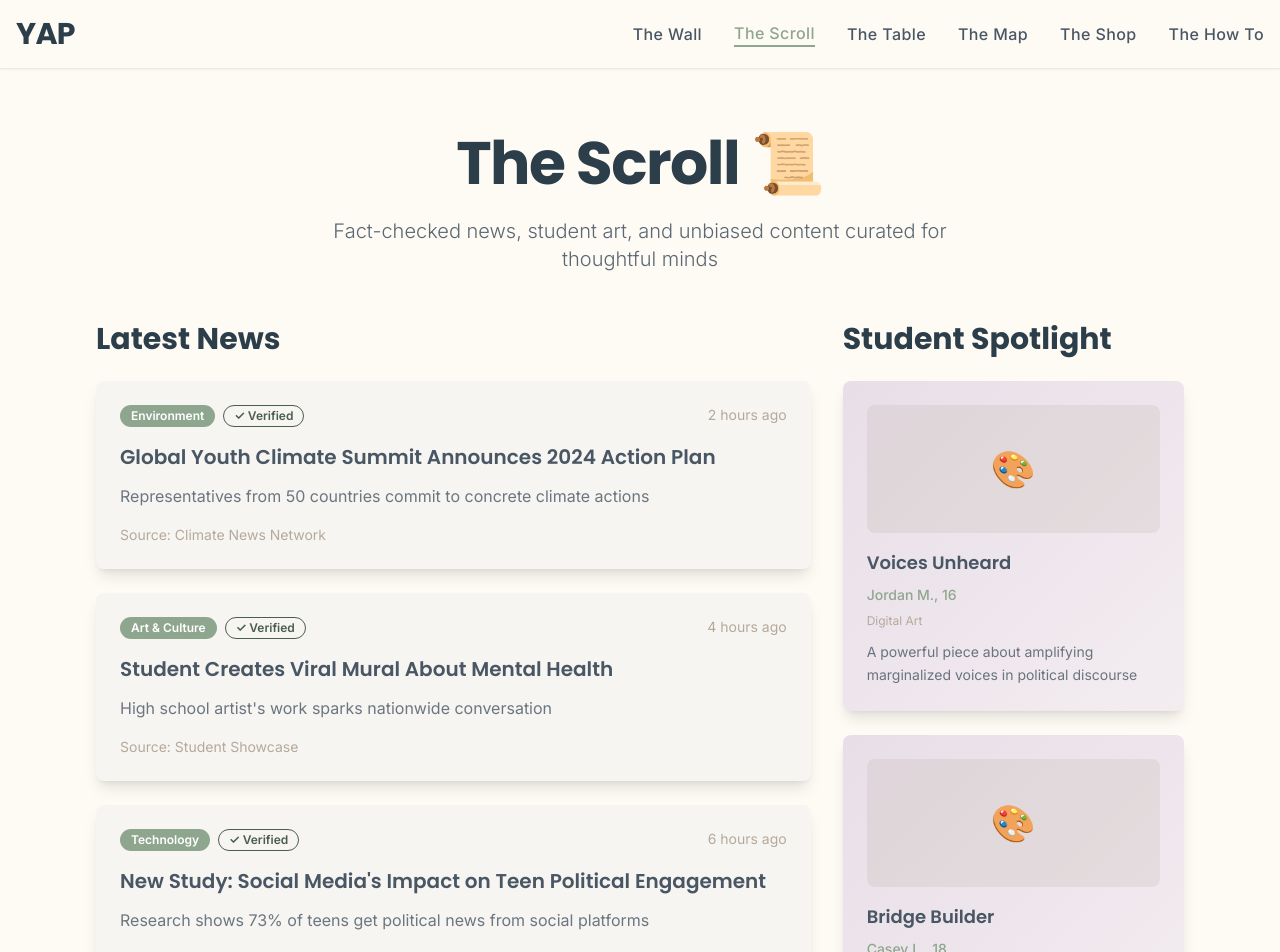
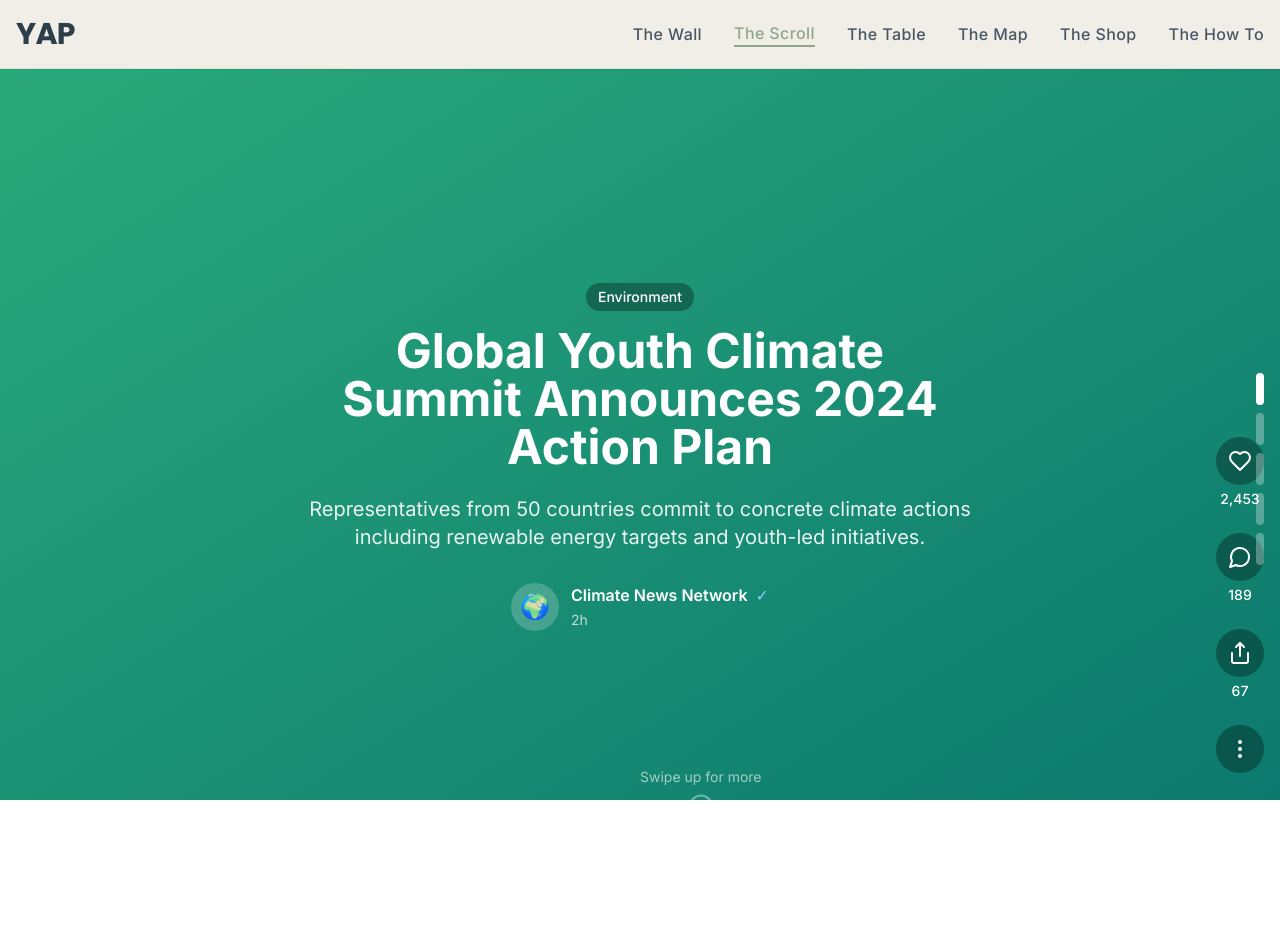
Before and after one commit to hisui8/yap-real-talk-hub, a React (Vite) app: page /the-scroll in a window 1280 px wide. Shown: the top 952 px of the page. After the commit the page ends 800 px from the top, so only its background shows below. Built offline with nearby package versions, Linux system fonts and the light colour scheme.

Commit message:
Refactor: Implement TikTok-style scroll feed
Implement a TikTok-style scroll feed for the scroll section, including all relevant features.

```diff
--- a/src/index.css
+++ b/src/index.css
@@ -1,3 +1,4 @@
+
 @tailwind base;
 @tailwind components;
 @tailwind utilities;
@@ -101,3 +102,13 @@
     @apply bg-background text-foreground;
   }
 }
+
+/* TikTok-style scrollbar hiding */
+.scrollbar-hide {
+  -ms-overflow-style: none;
+  scrollbar-width: none;
+}
+
+.scrollbar-hide::-webkit-scrollbar {
+  display: none;
+}
--- a/src/pages/TheScroll.tsx
+++ b/src/pages/TheScroll.tsx
@@ -1,120 +1,280 @@
 
-import React from 'react';
-import { Card, CardContent, CardHeader, CardTitle } from '@/components/ui/card';
-import { Badge } from '@/components/ui/badge';
+import React, { useState, useRef, useEffect } from 'react';
+import { Heart, MessageCircle, Share, MoreVertical, Play, Pause, Volume2, VolumeX } from 'lucide-react';
 import Header from '../components/Header';
 import Footer from '../components/Footer';
 
 const TheScroll = () => {
-  const newsItems = [
+  const [currentIndex, setCurrentIndex] = useState(0);
+  const [isPlaying, setIsPlaying] = useState(true);
+  const [isMuted, setIsMuted] = useState(true);
+  const scrollContainerRef = useRef<HTMLDivElement>(null);
+
+  const feedItems = [
     {
       id: 1,
-      type: "News",
+      type: "news",
       title: "Global Youth Climate Summit Announces 2024 Action Plan",
-      summary: "Representatives from 50 countries commit to concrete climate actions",
-      source: "Climate News Network",
+      content: "Representatives from 50 countries commit to concrete climate actions including renewable energy targets and youth-led initiatives.",
+      author: "Climate News Network",
+      avatar: "🌍",
       verified: true,
+      likes: 2453,
+      comments: 189,
+      shares: 67,
       category: "Environment",
-      timeAgo: "2 hours ago"
+      bgGradient: "from-emerald-400 to-teal-600",
+      timeAgo: "2h"
     },
     {
       id: 2,
-      type: "Art",
+      type: "art",
       title: "Student Creates Viral Mural About Mental Health",
-      summary: "High school artist's work sparks nationwide conversation",
-      source: "Student Showcase",
-      verified: true,
+      content: "High school artist Jordan's powerful mural sparks nationwide conversation about teen mental health and breaks stigma barriers.",
+      author: "Jordan M.",
+      age: "16",
+      avatar: "🎨",
+      verified: false,
+      likes: 8921,
+      comments: 445,
+      shares: 234,
       category: "Art & Culture",
-      timeAgo: "4 hours ago"
+      bgGradient: "from-purple-400 to-pink-600",
+      timeAgo: "4h"
     },
     {
       id: 3,
-      type: "News",
+      type: "news",
       title: "New Study: Social Media's Impact on Teen Political Engagement",
-      summary: "Research shows 73% of teens get political news from social platforms",
-      source: "Youth Research Institute",
+      content: "Research shows 73% of teens get political news from social platforms, reshaping how young people engage with democracy.",
+      author: "Youth Research Institute",
+      avatar: "📊",
       verified: true,
+      likes: 1567,
+      comments: 298,
+      shares: 89,
       category: "Technology",
-      timeAgo: "6 hours ago"
+      bgGradient: "from-blue-400 to-indigo-600",
+      timeAgo: "6h"
+    },
+    {
+      id: 4,
+      type: "student-voice",
+      title: "Why Our Generation Will Change Politics",
+      content: "We're not just waiting for change - we're creating it. From climate action to social justice, here's why Gen Z is different.",
+      author: "Alex Chen",
+      age: "18",
+      avatar: "💪",
+      verified: false,
+      likes: 12543,
+      comments: 876,
+      shares: 445,
+      category: "Politics",
+      bgGradient: "from-orange-400 to-red-600",
+      timeAgo: "8h"
+    },
+    {
+      id: 5,
+      type: "art",
+      title: "Poetry That Heals: Words for Our Generation",
+      content: "In a world of noise, sometimes poetry cuts through. These verses speak to what it means to grow up in uncertain times.",
+      author: "Maya Rodriguez",
+      age: "17",
+      avatar: "✍️",
+      verified: false,
+      likes: 3456,
+      comments: 234,
+      shares: 123,
+      category: "Literature",
+      bgGradient: "from-rose-400 to-pink-600",
+      timeAgo: "12h"
     }
   ];
 
-  const studentArt = [
-    {
-      id: 1,
-      title: "Voices Unheard",
-      artist: "Jordan M., 16",
-      medium: "Digital Art",
-      description: "A powerful piece about amplifying marginalized voices in political discourse"
-    },
-    {
-      id: 2,
-      title: "Bridge Builder",
-      artist: "Casey L., 18",
-      medium: "Photography",
-      description: "A photo series documenting intergenerational political conversations"
+  const handleScroll = (direction: 'up' | 'down') => {
+    const container = scrollContainerRef.current;
+    if (!container) return;
+
+    const newIndex = direction === 'down'
+      ? Math.min(currentIndex + 1, feedItems.length - 1)
+      : Math.max(currentIndex - 1, 0);
+
+    setCurrentIndex(newIndex);
+    container.scrollTo({
+      top: newIndex * window.innerHeight,
+      behavior: 'smooth'
+    });
+  };
+
+  const handleLike = (itemId: number) => {
+    // Handle like functionality
+    console.log('Liked item:', itemId);
+  };
+
+  const handleComment = (itemId: number) => {
+    // Handle comment functionality
+    console.log('Comment on item:', itemId);
+  };
+
+  const handleShare = (itemId: number) => {
+    // Handle share functionality
+    console.log('Share item:', itemId);
+  };
+
+  useEffect(() => {
+    const handleKeyDown = (e: KeyboardEvent) => {
+      if (e.key === 'ArrowDown') {
+        e.preventDefault();
+        handleScroll('down');
+      } else if (e.key === 'ArrowUp') {
+        e.preventDefault();
+        handleScroll('up');
       }
-  ];
+    };
+
+    window.addEventListener('keydown', handleKeyDown);
+    return () => window.removeEventListener('keydown', handleKeyDown);
+  }, [currentIndex]);
 
   return (
-    <div className="min-h-screen bg-ivory font-sans">
+    <div className="h-screen bg-black font-sans overflow-hidden">
       <Header />
 
-      <section className="py-16 px-4">
-        <div className="container mx-auto max-w-6xl">
-          <div className="text-center mb-12">
-            <h1 className="text-5xl md:text-6xl font-bold text-charcoal mb-6 tracking-tight font-display">
-              The Scroll 📜
-            </h1>
-            <p className="text-xl text-gunmetal/90 max-w-2xl mx-auto font-light">
-              Fact-checked news, student art, and unbiased content curated for thoughtful minds
-            </p>
+      <div
+        ref={scrollContainerRef}
+        className="h-full overflow-y-scroll snap-y snap-mandatory scrollbar-hide"
+        style={{ scrollbarWidth: 'none', msOverflowStyle: 'none' }}
+      >
+        {feedItems.map((item, index) => (
+          <div
+            key={item.id}
+            className={`h-screen w-full snap-start relative bg-gradient-to-br ${item.bgGradient} flex items-center justify-center`}
+          >
+            {/* Content Container */}
+            <div className="relative w-full h-full flex items-center justify-center p-6">
+              {/* Main Content */}
+              <div className="max-w-2xl text-center text-white z-10">
+                <div className="mb-4">
+                  <span className="inline-block px-3 py-1 bg-black/30 rounded-full text-sm font-medium backdrop-blur-sm">
+                    {item.category}
+                  </span>
                 </div>
 
-          <div className="grid grid-cols-1 lg:grid-cols-3 gap-8">
-            {/* Main News Feed */}
-            <div className="lg:col-span-2 space-y-6">
-              <h2 className="text-3xl font-bold text-charcoal mb-6 font-display">Latest News</h2>
-              {newsItems.map((item) => (
-                <Card key={item.id} className="bg-pearl border-0 shadow-lg hover:shadow-xl transition-shadow cursor-pointer">
-                  <CardContent className="p-6">
-                    <div className="flex items-start justify-between mb-4">
+                <h1 className="text-3xl md:text-5xl font-bold mb-6 leading-tight">
+                  {item.title}
+                </h1>
+
+                <p className="text-lg md:text-xl leading-relaxed mb-8 text-white/90">
+                  {item.content}
+                </p>
+
+                {/* Author Info */}
+                <div className="flex items-center justify-center space-x-3 mb-6">
+                  <div className="w-12 h-12 bg-white/20 rounded-full flex items-center justify-center text-2xl backdrop-blur-sm">
+                    {item.avatar}
+                  </div>
+                  <div className="text-left">
                     <div className="flex items-center space-x-2">
-                        <Badge className="bg-sage text-white">{item.category}</Badge>
-                        {item.verified && <Badge variant="outline" className="border-forest text-forest">✓ Verified</Badge>}
+                      <span className="font-semibold">{item.author}</span>
+                      {item.verified && <span className="text-blue-300">✓</span>}
                     </div>
-                      <span className="text-sm text-dusty">{item.timeAgo}</span>
+                    {item.age && <span className="text-sm text-white/80">Age {item.age}</span>}
+                    <span className="text-sm text-white/70">{item.timeAgo}</span>
                   </div>
-                    <h3 className="text-xl font-semibold text-gunmetal mb-3 font-display">{item.title}</h3>
-                    <p className="text-gunmetal/80 mb-4 leading-relaxed">{item.summary}</p>
-                    <p className="text-sm text-dusty">Source: {item.source}</p>
-                  </CardContent>
-                </Card>
+                </div>
+              </div>
+
+              {/* Side Actions */}
+              <div className="absolute right-4 bottom-24 flex flex-col space-y-6 z-20">
+                <button
+                  onClick={() => handleLike(item.id)}
+                  className="flex flex-col items-center space-y-1 text-white hover:scale-110 transition-transform"
+                >
+                  <div className="w-12 h-12 bg-black/30 rounded-full flex items-center justify-center backdrop-blur-sm">
+                    <Heart className="w-6 h-6" />
+                  </div>
+                  <span className="text-sm font-medium">{item.likes.toLocaleString()}</span>
+                </button>
+
+                <button
+                  onClick={() => handleComment(item.id)}
+                  className="flex flex-col items-center space-y-1 text-white hover:scale-110 transition-transform"
+                >
+                  <div className="w-12 h-12 bg-black/30 rounded-full flex items-center justify-center backdrop-blur-sm">
+                    <MessageCircle className="w-6 h-6" />
+                  </div>
+                  <span className="text-sm font-medium">{item.comments}</span>
+                </button>
+
+                <button
+                  onClick={() => handleShare(item.id)}
+                  className="flex flex-col items-center space-y-1 text-white hover:scale-110 transition-transform"
+                >
+                  <div className="w-12 h-12 bg-black/30 rounded-full flex items-center justify-center backdrop-blur-sm">
+                    <Share className="w-6 h-6" />
+                  </div>
+                  <span className="text-sm font-medium">{item.shares}</span>
+                </button>
+
+                <button className="flex flex-col items-center space-y-1 text-white hover:scale-110 transition-transform">
+                  <div className="w-12 h-12 bg-black/30 rounded-full flex items-center justify-center backdrop-blur-sm">
+                    <MoreVertical className="w-6 h-6" />
+                  </div>
+                </button>
+              </div>
+
+              {/* Media Controls */}
+              <div className="absolute bottom-4 left-4 flex items-center space-x-4 z-20">
+                <button
+                  onClick={() => setIsPlaying(!isPlaying)}
+                  className="w-10 h-10 bg-black/30 rounded-full flex items-center justify-center text-white backdrop-blur-sm hover:scale-110 transition-transform"
+                >
+                  {isPlaying ? <Pause className="w-5 h-5" /> : <Play className="w-5 h-5" />}
+                </button>
+
+                <button
+                  onClick={() => setIsMuted(!isMuted)}
+                  className="w-10 h-10 bg-black/30 rounded-full flex items-center justify-center text-white backdrop-blur-sm hover:scale-110 transition-transform"
+                >
+                  {isMuted ? <VolumeX className="w-5 h-5" /> : <Volume2 className="w-5 h-5" />}
+                </button>
+              </div>
+
+              {/* Navigation Dots */}
+              <div className="absolute right-4 top-1/2 transform -translate-y-1/2 flex flex-col space-y-2 z-20">
+                {feedItems.map((_, idx) => (
+                  <div
+                    key={idx}
+                    className={`w-2 h-8 rounded-full transition-all ${
+                      idx === index ? 'bg-white' : 'bg-white/30'
+                    }`}
+                  />
                 ))}
               </div>
 
-            {/* Student Art Sidebar */}
-            <div className="space-y-6">
-              <h2 className="text-3xl font-bold text-charcoal mb-6 font-display">Student Spotlight</h2>
-              {studentArt.map((art) => (
-                <Card key={art.id} className="bg-gradient-to-br from-plum/20 to-wine/10 border-0 shadow-lg">
-                  <CardContent className="p-6">
-                    <div className="w-full h-32 bg-dusty/20 rounded-lg mb-4 flex items-center justify-center">
-                      <span className="text-4xl">🎨</span>
+              {/* Scroll Hints */}
+              {index === 0 && (
+                <div className="absolute bottom-8 left-1/2 transform -translate-x-1/2 text-white/60 text-sm flex flex-col items-center space-y-2 animate-bounce z-20">
+                  <span>Swipe up for more</span>
+                  <div className="w-6 h-10 border-2 border-white/40 rounded-full flex justify-center">
+                    <div className="w-1 h-3 bg-white/40 rounded-full mt-2"></div>
                   </div>
-                    <h3 className="text-lg font-semibold text-gunmetal mb-2 font-display">{art.title}</h3>
-                    <p className="text-sm text-sage font-medium mb-2">{art.artist}</p>
-                    <p className="text-xs text-dusty mb-3">{art.medium}</p>
-                    <p className="text-sm text-gunmetal/80 leading-relaxed">{art.description}</p>
-                  </CardContent>
-                </Card>
+                </div>
+              )}
+            </div>
+
+            {/* Background Overlay */}
+            <div className="absolute inset-0 bg-black/20 z-0"></div>
+          </div>
         ))}
       </div>
-          </div>
-        </div>
-      </section>
 
-      <Footer />
+      {/* Custom CSS for hiding scrollbar */}
+      <style jsx>{`
+        .scrollbar-hide::-webkit-scrollbar {
+          display: none;
+        }
+      `}</style>
     </div>
   );
 };
```
Lines whose indentation alone changed are shown as unchanged.
